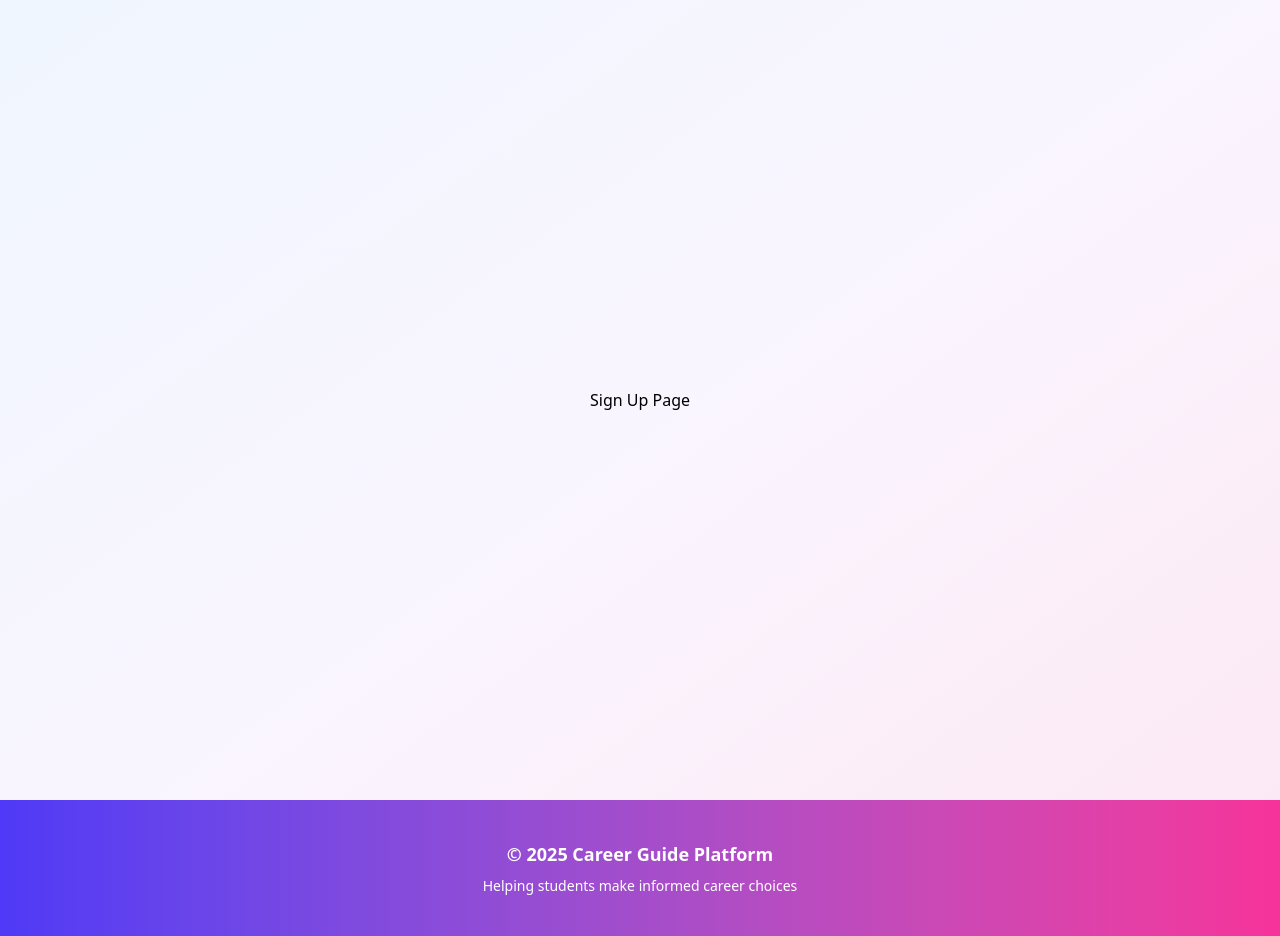
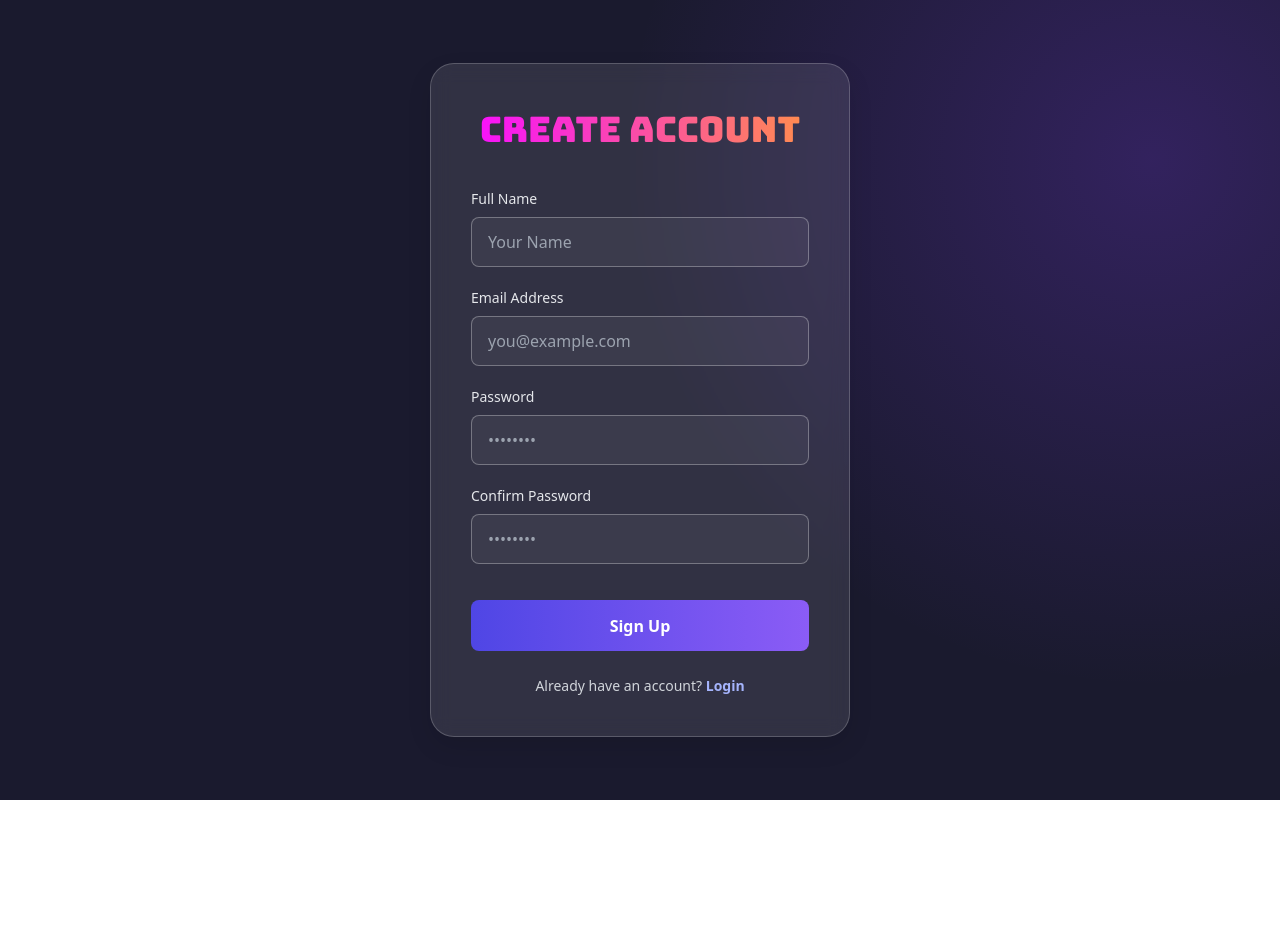
Before and after one commit to KJ9888/Career-advisor, a React (Vite) app: page /signup in a window 1280 px wide. After the commit the page ends 800 px from the top, so only its background shows below. Built offline with nearby package versions, Linux system fonts and the light colour scheme.

Commit message:
Auth Page (Front-End)

```diff
--- a/src/App.jsx
+++ b/src/App.jsx
@@ -1,8 +1,6 @@
-import { useState } from "react";
-import { BrowserRouter, Routes, Route, useLocation } from "react-router-dom";
+import React, { useState } from "react";
+import { BrowserRouter, Routes, Route, useLocation, Navigate } from "react-router-dom";
 import { AnimatePresence } from "framer-motion";
-
-// Components & Pages
 import Navbar from "./components/Navbar";
 import HomePage from "./pages/HomePage";
 import StreamSelectionPage from "./pages/StreamSelectionPage";
@@ -11,20 +9,34 @@ import QuizPage from "./pages/QuizPage";
 import AiHubPage from "./pages/AiHubPage";
 import Footer from "./components/Footer";
 import ClassSelectorModal from "./components/ClassSelectorModal";
+import LoginPage from "./pages/LoginPage";
+import SignUpPage from "./pages/SignUpPage";
 
-// This component handles the main layout and routing logic
+function Logout({ setIsLoggedIn }) {
+  React.useEffect(() => {
+    setIsLoggedIn(false);
+  }, [setIsLoggedIn]);
+
+  return <Navigate to="/" />;
+}
+
+
 function Layout() {
   const location = useLocation();
   const [isModalOpen, setIsModalOpen] = useState(false);
+  const [isLoggedIn, setIsLoggedIn] = useState(false);
 
-  const [isLoggedIn, setIsLoggedIn] = useState(false);
+
+  const pagesWithoutNavbar = ['/', '/login', '/signup'];
+  const pagesWithoutFooter = ['/login', '/signup'];
+
 
   return (
     <div className="min-h-screen bg-gradient-to-br from-blue-50 via-purple-50 to-pink-100">
 
-      {/* CHANGE THIS LINE */}
-      {location.pathname === '/select-stream' && <Navbar isLoggedIn={isLoggedIn} />}
+      {!pagesWithoutNavbar.includes(location.pathname) && <Navbar isLoggedIn={isLoggedIn} />}
 
+      <main>
         <AnimatePresence mode="wait">
           <Routes location={location} key={location.pathname}>
             <Route path="/" element={<HomePage onGetStartedClick={() => setIsModalOpen(true)} />} />
@@ -32,13 +44,21 @@ function Layout() {
             <Route path="/stream/:streamName" element={<StreamDetailPage />} />
             <Route path="/stream/:streamName/quiz" element={<QuizPage />} />
             <Route path="/ai-videos" element={<AiHubPage />} />
-          <Route path="/login" element={<div className="h-screen flex items-center justify-center">Login Page</div>} />
-          <Route path="/signup" element={<div className="h-screen flex items-center justify-center">Sign Up Page</div>} />
-          <Route path="/logout" element={<div className="h-screen flex items-center justify-center">Logout Page</div>} />
+            <Route
+              path="/login"
+              element={<LoginPage setIsLoggedIn={setIsLoggedIn} />}
+            />
+            <Route path="/signup" element={<SignUpPage />} />
+            <Route
+              path="/logout"
+              element={<Logout setIsLoggedIn={setIsLoggedIn} />}
+            />
           </Routes>
         </AnimatePresence>
+      </main>
 
-      <Footer />
+      {!pagesWithoutFooter.includes(location.pathname) && <Footer />}
+
       <ClassSelectorModal isOpen={isModalOpen} onClose={() => setIsModalOpen(false)} />
     </div>
   );
--- a/src/components/Navbar.jsx
+++ b/src/components/Navbar.jsx
@@ -1,12 +1,8 @@
 import { useState } from 'react';
 import { Link, NavLink } from 'react-router-dom';
 import { Menu, X } from 'lucide-react';
-
-// This is now a simpler, non-sticky navbar
 export default function Navbar({ isLoggedIn = false }) {
   const [isMenuOpen, setIsMenuOpen] = useState(false);
-
-  // Styles for the pill design
   const linkStyles = 'hover:text-indigo-600';
   const activeLinkStyles = 'text-indigo-600 font-bold';
   const ctaButtonStyles = 'bg-indigo-600 hover:bg-indigo-500 text-white';
@@ -36,7 +32,7 @@ export default function Navbar({ isLoggedIn = false }) {
             <StyledNavLink to="/logout">Logout</StyledNavLink>
           ) : (
             <>
-              <StyledNavLink to="/login">Login</StyledNavLink>
+              <StyledNavLink to="/login">Sign In</StyledNavLink>
               <Link to="/signup" className={`px-5 py-2 rounded-full transition-colors ${ctaButtonStyles}`}>
                 Sign Up
               </Link>
--- /dev/null
+++ b/src/pages/LoginPage.css
@@ -0,0 +1,100 @@
+.login-container {
+  display: flex;
+  align-items: center;
+  justify-content: center;
+  min-height: 100vh;
+  padding: 2rem;
+  background: radial-gradient(circle at 90% 20%, rgba(124, 58, 237, 0.25) 0%, rgba(26, 26, 46, 0) 40%), #1a1a2e;
+}
+
+.login-form {
+  width: 100%;
+  max-width: 400px;
+  padding: 2.5rem;
+  border-radius: 1.5rem;
+  box-shadow: 0 10px 25px rgba(0, 0, 0, 0.1);
+  background-color: rgba(255, 255, 255, 0.1); /* Semi-transparent white background */
+  backdrop-filter: blur(10px);                  /* Blurs the background behind the form */
+  -webkit-backdrop-filter: blur(10px);          /* For Safari compatibility */
+  border: 1px solid rgba(255, 255, 255, 0.2); /* Subtle border to define the edge */
+}
+
+.login-form h2 {
+  font-family: 'Bungee', cursive;
+  font-size: 2.2rem;
+  font-weight: 400;
+  text-align: center;
+  margin-bottom: 2rem;
+  background-image: linear-gradient(90deg, #F70FFF, #FF8D4D);
+  -webkit-background-clip: text;
+  background-clip: text;
+  color: transparent;
+}
+
+.form-group {
+  margin-bottom: 1.5rem;
+}
+
+.form-group label {
+  display: block;
+  margin-bottom: 0.5rem;
+  font-size: 0.875rem;
+  font-weight: 500;
+  color: #e5e7eb;
+}
+
+.form-group input {
+  width: 100%;
+  padding: 0.75rem 1rem;
+  font-size: 1rem;
+  border-radius: 0.5rem;
+  transition: border-color 0.2s, box-shadow 0.2s;
+  background-color: rgba(255, 255, 255, 0.05);
+  border: 1px solid rgba(255, 255, 255, 0.3);
+  color: white;
+}
+
+.form-group input::placeholder {
+  color: #9ca3af;
+}
+
+.form-group input:focus {
+  outline: none;
+  border-color: rgba(255, 255, 255, 0.5);
+  box-shadow: 0 0 0 3px rgba(139, 92, 246, 0.3);
+}
+
+.submit-btn {
+  width: 100%;
+  padding: 0.85rem;
+  font-size: 1rem;
+  font-weight: 600;
+  color: white;
+  background-image: linear-gradient(to right, #4f46e5, #8b5cf6);
+  border: none;
+  border-radius: 0.5rem;
+  cursor: pointer;
+  transition: transform 0.2s, box-shadow 0.2s;
+}
+
+.submit-btn:hover {
+  transform: scale(1.05);
+  box-shadow: 0 4px 15px rgba(0, 0, 0, 0.2);
+}
+
+.signup-link {
+  margin-top: 1.5rem;
+  font-size: 0.875rem;
+  text-align: center;
+  color: #d1d5db;
+}
+
+.signup-link a {
+  color: #a5b4fc;
+  font-weight: 600;
+  text-decoration: none;
+}
+
+.signup-link a:hover {
+  text-decoration: underline;
+}
--- /dev/null
+++ b/src/pages/LoginPage.jsx
@@ -0,0 +1,57 @@
+import React, { useState } from 'react';
+import { Link, useNavigate } from 'react-router-dom';
+
+export default function LoginPage({ setIsLoggedIn }) {
+  const navigate = useNavigate();
+  const [email, setEmail] = useState('');
+  const [password, setPassword] = useState('');
+
+  const handleFormSubmit = (event) => {
+    event.preventDefault();
+    console.log('Logging in with:', email, password);
+    setIsLoggedIn(true);
+    navigate('/');
+  };
+
+  return (
+    <div className="login-container">
+      <div className="background-blob"></div>
+      <form className="login-form" onSubmit={handleFormSubmit}>
+        <h2>Sign In</h2>
+
+        <div className="form-group">
+          <label htmlFor="email">Email Address</label>
+          <input
+            type="email"
+            id="email"
+            placeholder="you@example.com"
+            value={email}
+            onChange={(e) => setEmail(e.target.value)}
+            required
+          />
+        </div>
+
+        <div className="form-group">
+          <label htmlFor="password">Password</label>
+          <input
+            type="password"
+            id="password"
+            placeholder="••••••••"
+            value={password}
+            onChange={(e) => setPassword(e.target.value)}
+            required
+          />
+        </div>
+
+        <button type="submit" className="submit-btn">
+          Sign In
+        </button>
+
+        <p className="signup-link">
+          Don't have an account yet?{' '}
+          <Link to="/signup">Sign Up</Link>
+        </p>
+      </form>
+    </div>
+  );
+}
--- /dev/null
+++ b/src/pages/SignUpPage.css
@@ -0,0 +1,105 @@
+.signup-container {
+  display: flex;
+  align-items: center;
+  justify-content: center;
+  min-height: 100vh;
+  padding: 2rem;
+  background: radial-gradient(circle at 90% 20%, rgba(124, 58, 237, 0.25) 0%, rgba(26, 26, 46, 0) 40%), #1a1a2e;
+}
+
+.signup-form {
+  width: 100%;
+  max-width: 420px;
+  padding: 2.5rem;
+  border-radius: 1.5rem;
+  box-shadow: 0 10px 25px rgba(0, 0, 0, 0.1);
+  background-color: rgba(255, 255, 255, 0.1);
+  backdrop-filter: blur(10px);
+  -webkit-backdrop-filter: blur(10px);
+  border: 1px solid rgba(255, 255, 255, 0.2);
+}
+
+.signup-form h2 {
+  font-family: 'Bungee', cursive;
+  font-size: 2.2rem;
+  font-weight: 400;
+  text-align: center;
+  margin-bottom: 2rem;
+  background-image: linear-gradient(90deg, #F70FFF, #FF8D4D);
+  -webkit-background-clip: text;
+  background-clip: text;
+  color: transparent;
+}
+
+.form-group {
+  margin-bottom: 1.25rem;
+}
+
+.form-group label {
+  display: block;
+  margin-bottom: 0.5rem;
+  font-size: 0.875rem;
+  font-weight: 500;
+  color: #e5e7eb;
+}
+
+.form-group input {
+  width: 100%;
+  padding: 0.75rem 1rem;
+  font-size: 1rem;
+  border-radius: 0.5rem;
+  transition: border-color 0.2s, box-shadow 0.2s;
+
+
+  background-color: rgba(255, 255, 255, 0.05);
+  border: 1px solid rgba(255, 255, 255, 0.3);
+  color: white;
+}
+
+
+.form-group input::placeholder {
+  color: #9ca3af;
+}
+
+.form-group input:focus {
+  outline: none;
+
+  border-color: rgba(255, 255, 255, 0.5);
+  box-shadow: 0 0 0 3px rgba(139, 92, 246, 0.3);
+}
+
+.submit-btn {
+  width: 100%;
+  margin-top: 1rem;
+  padding: 0.85rem;
+  font-size: 1rem;
+  font-weight: 600;
+  color: white;
+  background-image: linear-gradient(to right, #4f46e5, #8b5cf6);
+  border: none;
+  border-radius: 0.5rem;
+  cursor: pointer;
+  transition: transform 0.2s, box-shadow 0.2s;
+}
+
+.submit-btn:hover {
+  transform: scale(1.05);
+  box-shadow: 0 4px 15px rgba(0, 0, 0, 0.2);
+}
+
+.login-link {
+  margin-top: 1.5rem;
+  font-size: 0.875rem;
+  text-align: center;
+  color: #d1d5db;
+}
+
+.login-link a {
+  color: #a5b4fc;
+  font-weight: 600;
+  text-decoration: none;
+}
+
+.login-link a:hover {
+  text-decoration: underline;
+}
--- /dev/null
+++ b/src/pages/SignUpPage.jsx
@@ -0,0 +1,70 @@
+import React, { useState } from 'react';
+import { Link, useNavigate } from 'react-router-dom';
+import './SignUpPage.css';
+
+export default function SignUpPage() {
+  const navigate = useNavigate();
+  const [password, setPassword] = useState('');
+  const [confirmPassword, setConfirmPassword] = useState('');
+
+  const handleFormSubmit = (event) => {
+    event.preventDefault();
+    if (password !== confirmPassword) {
+      alert("Passwords do not match!");
+      return;
+    }
+    alert("Signup successful! Please log in.");
+    navigate('/login');
+  };
+
+  return (
+    <div className="signup-container">
+      <form className="signup-form" onSubmit={handleFormSubmit}>
+        <h2>Create Account</h2>
+
+        <div className="form-group">
+          <label htmlFor="name">Full Name</label>
+          <input type="text" id="name" placeholder="Your Name" required />
+        </div>
+
+        <div className="form-group">
+          <label htmlFor="email">Email Address</label>
+          <input type="email" id="email" placeholder="you@example.com" required />
+        </div>
+
+        <div className="form-group">
+          <label htmlFor="password">Password</label>
+          <input
+            type="password"
+            id="password"
+            placeholder="••••••••"
+            value={password}
+            onChange={(e) => setPassword(e.target.value)}
+            required
+          />
+        </div>
+
+        <div className="form-group">
+          <label htmlFor="confirmPassword">Confirm Password</label>
+          <input
+            type="password"
+            id="confirmPassword"
+            placeholder="••••••••"
+            value={confirmPassword}
+            onChange={(e) => setConfirmPassword(e.target.value)}
+            required
+          />
+        </div>
+
+        <button type="submit" className="submit-btn">
+          Sign Up
+        </button>
+
+        <p className="login-link">
+          Already have an account?{' '}
+          <Link to="/login">Login</Link>
+        </p>
+      </form>
+    </div>
+  );
+}
```
Lines whose indentation alone changed are shown as unchanged.
